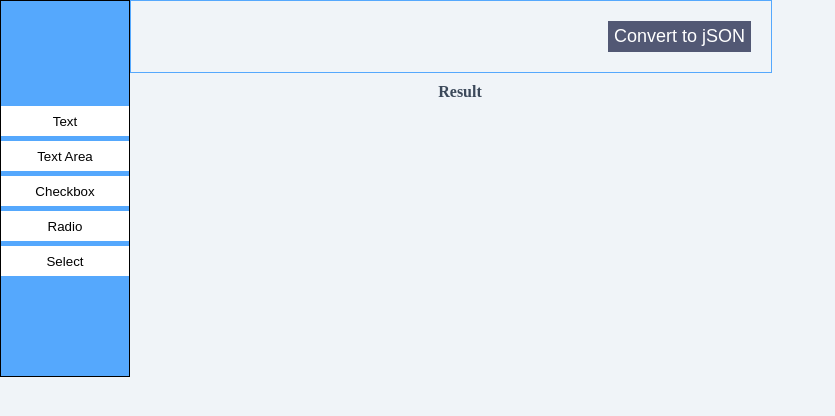
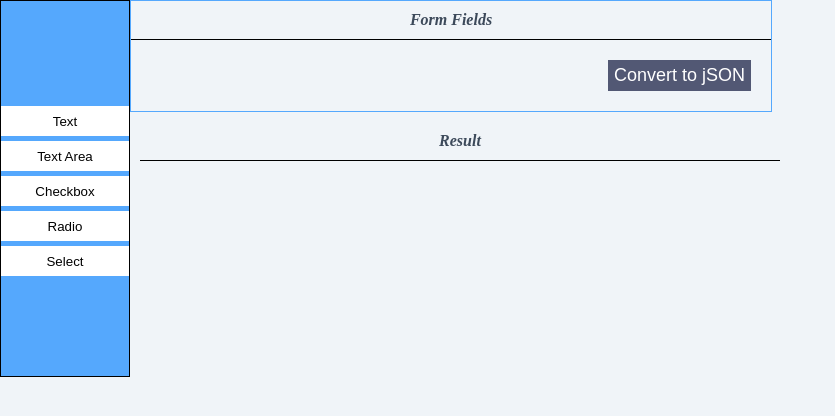
Before and after one commit to Uk90/formbuilder, a website: page app/index.html in a window 1280 px wide. Shown: the whole page, without its empty margins (0-835 px from the left). Drawn offline with Linux system fonts and the light colour scheme.

Commit message:
scss beautify heading

```diff
--- a/app/js/main.js
+++ b/app/js/main.js
@@ -15,6 +15,11 @@ div_container.appendChild(div_side_panel);
 var div_content = divElm.cloneNode(false);
 div_content.setAttribute("class", "content");
 div_container.appendChild(div_content);
+
+var div_content_heading = divElm.cloneNode(false);
+div_content_heading.setAttribute("class", "content-heading");
+div_content_heading.innerHTML = 'Form Fields';
+div_content.appendChild(div_content_heading);
 
 var div_result = divElm.cloneNode(false);
 div_result.setAttribute("class", "result");
--- a/app/scss/style.scss
+++ b/app/scss/style.scss
@@ -64,17 +64,25 @@ body {
         margin: 20px 20px;
       }
     }
-
+    .content-heading{
+      border-bottom: 1px solid #000;
+      font-style: italic;
+      font-weight: 700;
+      padding:10px 10px;
+      text-align: center;
+    }
   }
   .result{
-    // border: 1px solid #55a8fd;
     float:left;
     height:100%;
     width: 50%;
     padding:10px 10px;
     text-align: center;
     .result-heading{
+      border-bottom: 1px solid #000;
+      font-style: italic;
       font-weight: 700;
+      padding:10px 10px;
     }
   }
 
```
Also changed, not shown: app/css/style.css.
